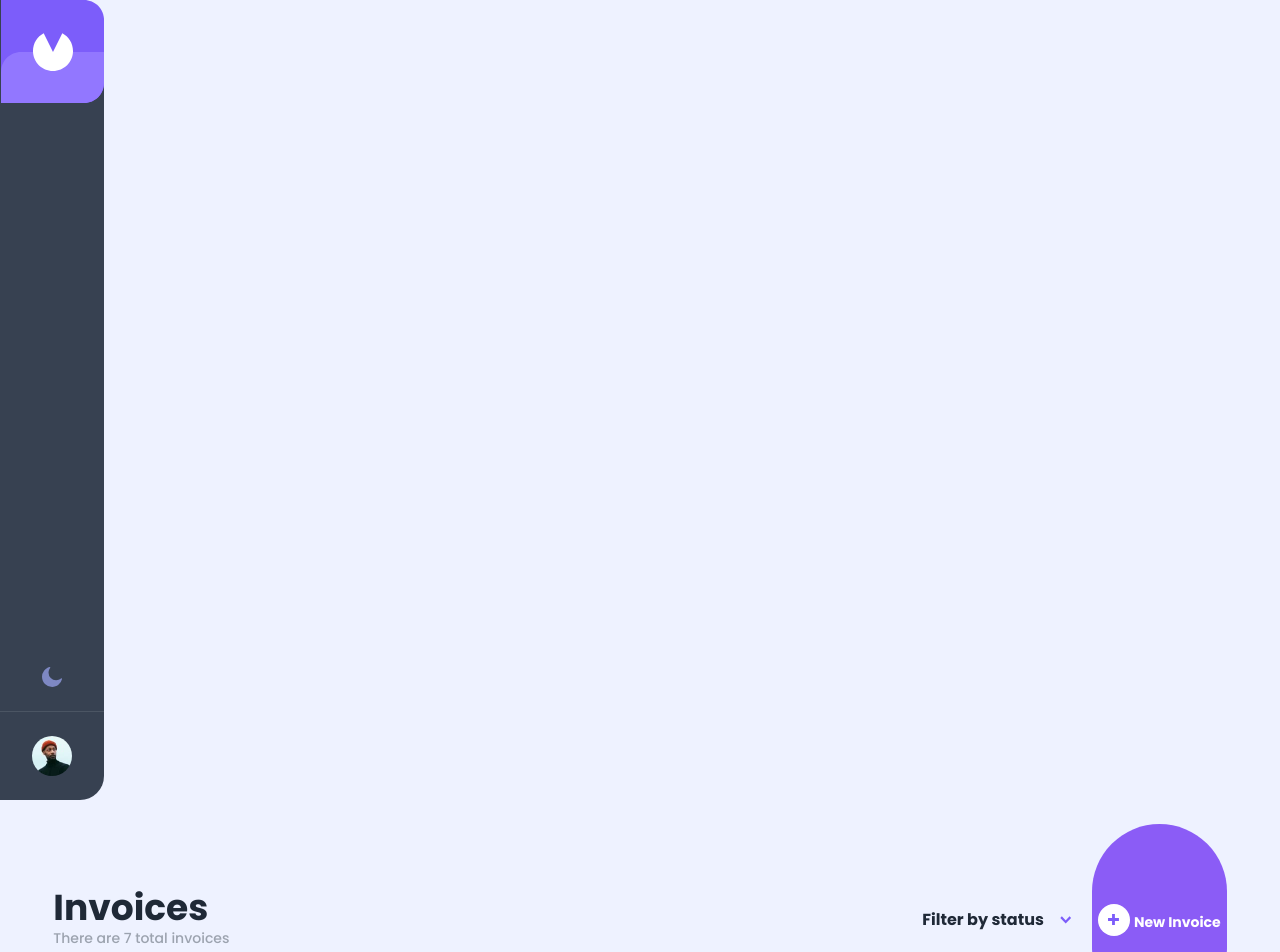
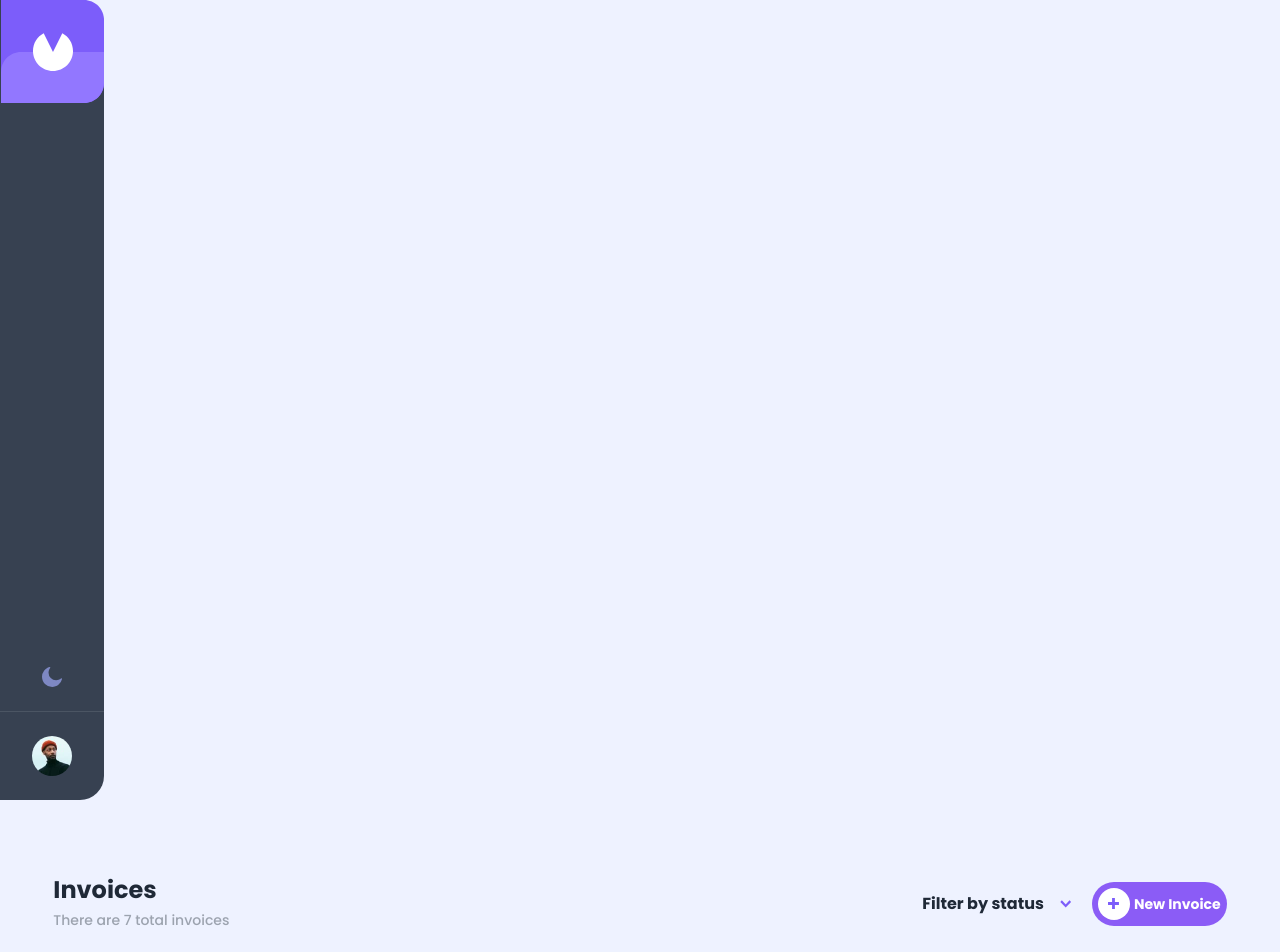
Before and after one commit to kelitasukita/myBills-next-frontend, a Next.js app: page /overview in a window 1280 px wide. Shown: the top 952 px of the page. Built offline with nearby package versions, Linux system fonts and the light colour scheme.

Commit message:
Delete responsive old code

```diff
--- a/src/app/components/addInvoice.tsx
+++ b/src/app/components/addInvoice.tsx
@@ -25,10 +25,10 @@ export default function AddInvoice() {
   }, []);
 
   return (
-    <article className="flex justify-between items-center w-11/12 mx-auto mt-6 desktop:w-6-12 desktop:mx-auto desktop:w-730">
+    <article className="flex justify-between items-center w-11/12 mx-auto mt-6 lg:mt-20">
       <div>
-        <h2 className="text-gray-800 heading-m mb-1 sm:text-4xl sm:leading-8 sm:-tracking-1 sm:font-bold " >Invoices</h2>
-        <div className="text-gray-400 body-variant mt-1 sm:text-sm sm:eading-4.5 sm:-tracking-0.1 sm:font-medium">
+        <h2 className="text-gray-800 heading-m mb-1">Invoices</h2>
+        <div className="text-gray-400 body-variant mt-3">
           {width > 640
             ?
             (<span>There are 7 total invoices</span>)
@@ -52,12 +52,12 @@ export default function AddInvoice() {
         </div>
         <div>
           <div>
-            <div className="flex justify-between items-center w-90 bg-violet-500 rounded-full p-1.5 sm:w-150 sm:h-48">
+            <div className="flex justify-between items-center w-90 bg-violet-500 rounded-full p-1.5">
               <div className="flex justify-center items-center w-8 h-8 bg-white rounded-full " >
                 <Image className="" src="/icon-plus.svg" alt="plus signal" width="12" height="12" />
               </div>
               <div>
-                <p className="text-sm text-white font-bold ml-1 sm:mt-1">
+                <p className="text-sm text-white font-bold ml-1 ">
                   {width > 639
                     ?
                     (<span>New Invoice</span>)
```
